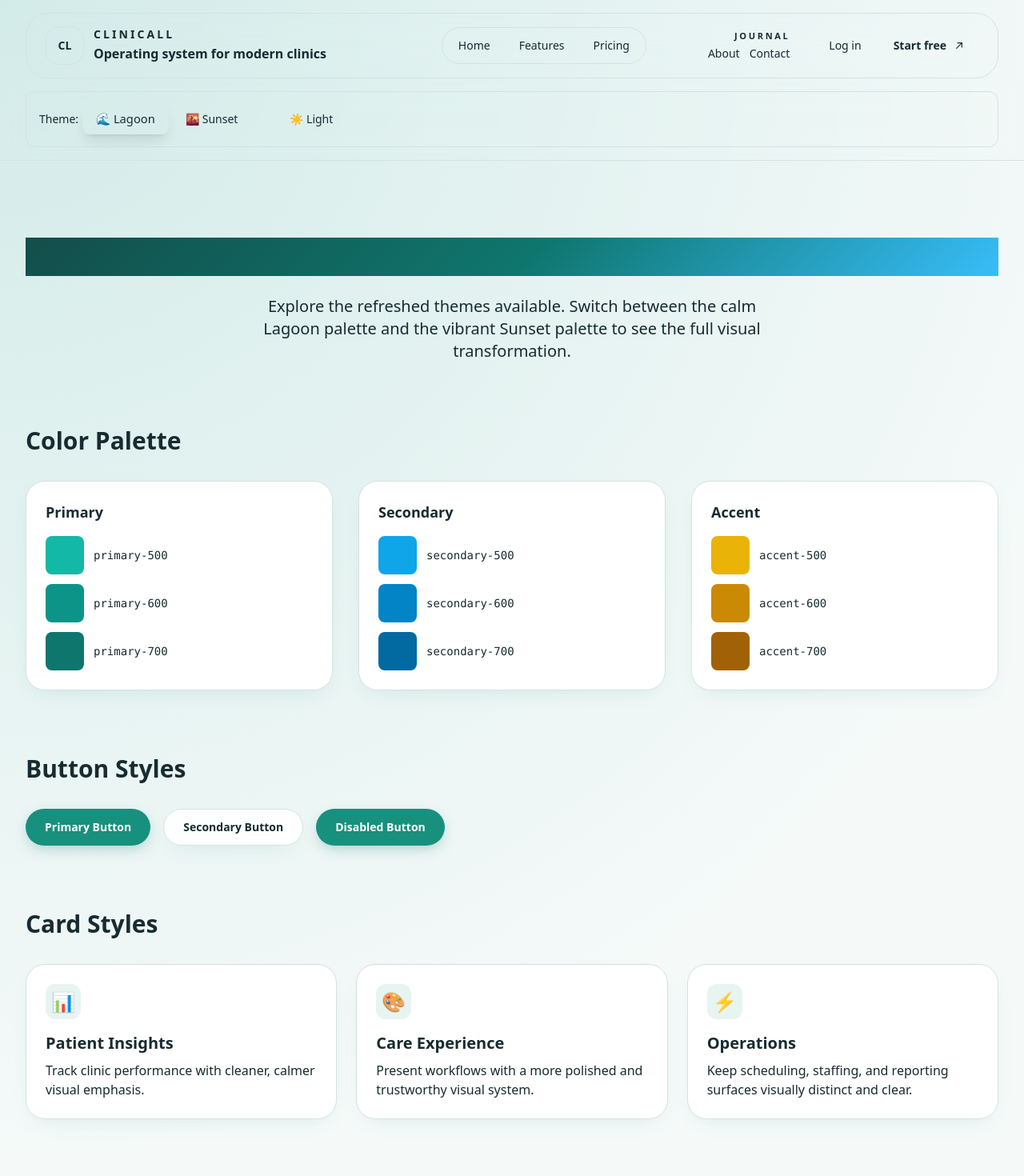
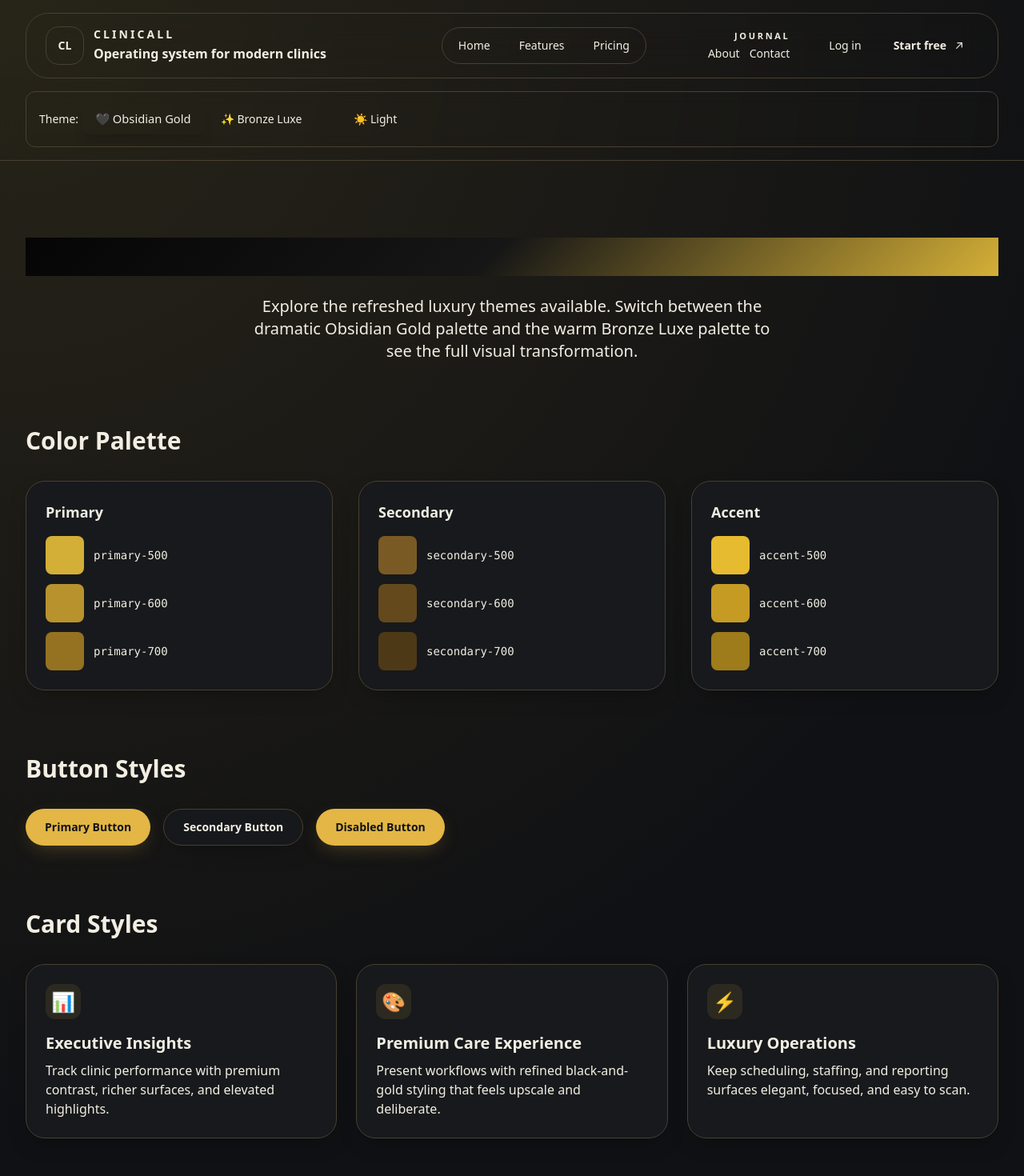
Before and after one commit to asm2me/clinicallnew, a Next.js app in the folder apps/web/: page /theme-demo in a window 1280 px wide. Shown: the top 1470 px of the page at 80% size. Built offline with nearby package versions, Linux system fonts and the light colour scheme.

Commit message:
Replace theme with luxury black and gold palette

```diff
--- a/apps/web/src/app/(marketing)/theme-demo/page.tsx
+++ b/apps/web/src/app/(marketing)/theme-demo/page.tsx
@@ -19,8 +19,8 @@ export default function ThemeDemoPage() {
             Theme Showcase
           </h1>
           <p className="text-xl text-muted-foreground max-w-2xl mx-auto">
-            Explore the refreshed themes available. Switch between the calm Lagoon palette
-            and the vibrant Sunset palette to see the full visual transformation.
+            Explore the refreshed luxury themes available. Switch between the dramatic Obsidian Gold
+            palette and the warm Bronze Luxe palette to see the full visual transformation.
           </p>
         </section>
 
@@ -105,9 +105,9 @@ export default function ThemeDemoPage() {
               <div className="icon-wrap mb-4">
                 <span className="text-2xl">📊</span>
               </div>
-              <h3 className="text-xl font-semibold mb-2">Patient Insights</h3>
+              <h3 className="text-xl font-semibold mb-2">Executive Insights</h3>
               <p className="text-muted-foreground">
-                Track clinic performance with cleaner, calmer visual emphasis.
+                Track clinic performance with premium contrast, richer surfaces, and elevated highlights.
               </p>
             </div>
 
@@ -115,9 +115,9 @@ export default function ThemeDemoPage() {
               <div className="icon-wrap mb-4">
                 <span className="text-2xl">🎨</span>
               </div>
-              <h3 className="text-xl font-semibold mb-2">Care Experience</h3>
+              <h3 className="text-xl font-semibold mb-2">Premium Care Experience</h3>
               <p className="text-muted-foreground">
-                Present workflows with a more polished and trustworthy visual system.
+                Present workflows with refined black-and-gold styling that feels upscale and deliberate.
               </p>
             </div>
 
@@ -125,9 +125,9 @@ export default function ThemeDemoPage() {
               <div className="icon-wrap mb-4">
                 <span className="text-2xl">⚡</span>
               </div>
-              <h3 className="text-xl font-semibold mb-2">Operations</h3>
+              <h3 className="text-xl font-semibold mb-2">Luxury Operations</h3>
               <p className="text-muted-foreground">
-                Keep scheduling, staffing, and reporting surfaces visually distinct and clear.
+                Keep scheduling, staffing, and reporting surfaces elegant, focused, and easy to scan.
               </p>
             </div>
           </div>
@@ -178,11 +178,11 @@ export default function ThemeDemoPage() {
           <div className="grid grid-cols-1 md:grid-cols-2 gap-6">
             <div className="hero-gradient rounded-2xl p-12 text-center text-white">
               <h3 className="text-2xl font-bold mb-2">Hero Gradient</h3>
-              <p className="opacity-90">Ideal for strong landing headers and product highlights</p>
+              <p className="opacity-90">Designed for premium hero sections, launches, and flagship messaging</p>
             </div>
             <div className="surface-gradient rounded-2xl p-12 text-center border">
               <h3 className="text-2xl font-bold mb-2">Surface Gradient</h3>
-              <p className="text-muted-foreground">Subtle depth for dashboards, cards, and sections</p>
+              <p className="text-muted-foreground">Layered depth for dark dashboards, cards, and executive sections</p>
             </div>
           </div>
         </section>
@@ -195,7 +195,7 @@ export default function ThemeDemoPage() {
               <h3 className="text-2xl font-bold mb-4">Glass Card Effect</h3>
               <p className="text-muted-foreground">
                 This card uses a glass morphism effect with backdrop blur.
-                It creates a frosted surface that pairs cleanly with both the Lagoon and Sunset themes.
+                It creates a polished dark surface that pairs cleanly with both the Obsidian Gold and Bronze Luxe themes.
               </p>
             </div>
           </div>
--- a/apps/web/src/app/globals.css
+++ b/apps/web/src/app/globals.css
@@ -3,123 +3,123 @@
 @tailwind utilities;
 
 :root {
-  --background: 165 34% 97%;
-  --foreground: 192 36% 14%;
-  --card: 0 0% 100%;
-  --card-foreground: 192 36% 14%;
-  --border: 174 17% 86%;
-  --muted: 166 28% 93%;
-  --muted-foreground: 193 16% 37%;
-  --primary: 171 71% 33%;
-  --primary-foreground: 0 0% 100%;
-  --secondary: 198 79% 47%;
-  --secondary-foreground: 0 0% 100%;
-  --accent: 48 96% 56%;
-  --accent-foreground: 192 36% 14%;
-  --success: 154 64% 35%;
-  --warning: 32 92% 52%;
-  --danger: 0 72% 56%;
-  --ring: 171 71% 33%;
+  --background: 220 12% 7%;
+  --foreground: 45 38% 92%;
+  --card: 220 10% 10%;
+  --card-foreground: 45 38% 92%;
+  --border: 38 18% 24%;
+  --muted: 220 10% 14%;
+  --muted-foreground: 38 16% 66%;
+  --primary: 43 74% 58%;
+  --primary-foreground: 220 14% 8%;
+  --secondary: 35 42% 42%;
+  --secondary-foreground: 45 38% 92%;
+  --accent: 47 92% 72%;
+  --accent-foreground: 220 14% 8%;
+  --success: 146 42% 44%;
+  --warning: 35 86% 56%;
+  --danger: 0 70% 58%;
+  --ring: 43 74% 58%;
   --radius-sm: 0.5rem;
   --radius-md: 0.75rem;
   --radius-lg: 1rem;
   --radius-xl: 1.5rem;
-  --shadow-soft: 0 10px 30px -14px rgba(15, 118, 110, 0.16);
-  --shadow-medium: 0 18px 48px -18px rgba(15, 118, 110, 0.22);
-  --shadow-strong: 0 28px 80px -24px rgba(15, 118, 110, 0.28);
-  --button-shadow: 0 6px 18px -4px rgba(15, 118, 110, 0.34);
-  --button-shadow-hover: 0 10px 26px -8px rgba(15, 118, 110, 0.42);
-  --gradient-hero: linear-gradient(135deg, #134e4a 0%, #0f766e 52%, #38bdf8 100%);
-  --gradient-surface: linear-gradient(180deg, rgba(255, 255, 255, 0.98), rgba(236, 253, 245, 0.95));
-  --gradient-soft: radial-gradient(circle at top left, rgba(13, 148, 136, 0.15), transparent 42%),
-    radial-gradient(circle at bottom right, rgba(56, 189, 248, 0.12), transparent 40%);
+  --shadow-soft: 0 10px 30px -14px rgba(0, 0, 0, 0.52);
+  --shadow-medium: 0 18px 48px -18px rgba(0, 0, 0, 0.62);
+  --shadow-strong: 0 28px 80px -24px rgba(0, 0, 0, 0.74);
+  --button-shadow: 0 8px 24px -8px rgba(217, 168, 63, 0.34);
+  --button-shadow-hover: 0 14px 32px -10px rgba(217, 168, 63, 0.42);
+  --gradient-hero: linear-gradient(135deg, #050505 0%, #161616 48%, #d4af37 100%);
+  --gradient-surface: linear-gradient(180deg, rgba(22, 22, 22, 0.98), rgba(10, 10, 10, 0.98));
+  --gradient-soft: radial-gradient(circle at top left, rgba(212, 175, 55, 0.12), transparent 40%),
+    radial-gradient(circle at bottom right, rgba(120, 90, 30, 0.14), transparent 42%);
 }
 
 .dark {
-  --background: 191 38% 8%;
-  --foreground: 165 23% 95%;
-  --card: 190 30% 12%;
-  --card-foreground: 165 23% 95%;
-  --border: 191 18% 24%;
-  --muted: 189 24% 16%;
-  --muted-foreground: 188 15% 73%;
-  --primary: 171 58% 53%;
-  --primary-foreground: 191 38% 8%;
-  --secondary: 198 92% 64%;
-  --secondary-foreground: 191 38% 8%;
-  --accent: 48 96% 62%;
-  --accent-foreground: 191 38% 8%;
-  --success: 154 66% 46%;
-  --warning: 38 94% 60%;
-  --danger: 0 82% 67%;
-  --ring: 171 58% 53%;
-  --shadow-soft: 0 12px 28px -12px rgba(2, 6, 23, 0.62);
-  --shadow-medium: 0 18px 48px -16px rgba(2, 6, 23, 0.76);
-  --shadow-strong: 0 26px 72px -20px rgba(2, 6, 23, 0.86);
-  --button-shadow: 0 6px 18px -4px rgba(45, 212, 191, 0.34);
-  --button-shadow-hover: 0 10px 26px -8px rgba(45, 212, 191, 0.42);
-  --gradient-hero: linear-gradient(135deg, #082f2c 0%, #0f766e 52%, #38bdf8 100%);
-  --gradient-surface: linear-gradient(180deg, rgba(10, 25, 30, 0.92), rgba(6, 17, 22, 0.96));
-  --gradient-soft: radial-gradient(circle at top left, rgba(45, 212, 191, 0.16), transparent 42%),
-    radial-gradient(circle at bottom right, rgba(56, 189, 248, 0.12), transparent 40%);
+  --background: 220 14% 5%;
+  --foreground: 45 32% 95%;
+  --card: 220 12% 8%;
+  --card-foreground: 45 32% 95%;
+  --border: 42 20% 20%;
+  --muted: 220 10% 12%;
+  --muted-foreground: 38 16% 70%;
+  --primary: 46 82% 68%;
+  --primary-foreground: 220 14% 6%;
+  --secondary: 34 36% 46%;
+  --secondary-foreground: 45 32% 95%;
+  --accent: 48 96% 74%;
+  --accent-foreground: 220 14% 6%;
+  --success: 146 42% 48%;
+  --warning: 36 92% 60%;
+  --danger: 0 78% 66%;
+  --ring: 46 82% 68%;
+  --shadow-soft: 0 12px 28px -12px rgba(0, 0, 0, 0.66);
+  --shadow-medium: 0 18px 48px -16px rgba(0, 0, 0, 0.78);
+  --shadow-strong: 0 26px 72px -20px rgba(0, 0, 0, 0.9);
+  --button-shadow: 0 8px 24px -8px rgba(245, 208, 92, 0.32);
+  --button-shadow-hover: 0 14px 32px -10px rgba(245, 208, 92, 0.42);
+  --gradient-hero: linear-gradient(135deg, #020202 0%, #111111 50%, #f5d05c 100%);
+  --gradient-surface: linear-gradient(180deg, rgba(14, 14, 14, 0.96), rgba(4, 4, 4, 0.98));
+  --gradient-soft: radial-gradient(circle at top left, rgba(245, 208, 92, 0.14), transparent 38%),
+    radial-gradient(circle at bottom right, rgba(161, 118, 40, 0.14), transparent 42%);
 }
 
 .ocean {
-  --background: 12 33% 97%;
-  --foreground: 256 24% 18%;
-  --card: 0 0% 100%;
-  --card-foreground: 256 24% 18%;
-  --border: 12 18% 86%;
-  --muted: 16 28% 93%;
-  --muted-foreground: 258 12% 40%;
-  --primary: 343 72% 47%;
-  --primary-foreground: 0 0% 100%;
-  --secondary: 17 84% 58%;
-  --secondary-foreground: 0 0% 100%;
-  --accent: 212 86% 57%;
-  --accent-foreground: 0 0% 100%;
-  --success: 154 64% 35%;
-  --warning: 32 92% 52%;
-  --danger: 0 72% 56%;
-  --ring: 343 72% 47%;
-  --shadow-soft: 0 10px 30px -14px rgba(190, 24, 93, 0.18);
-  --shadow-medium: 0 18px 48px -18px rgba(190, 24, 93, 0.24);
-  --shadow-strong: 0 28px 80px -24px rgba(190, 24, 93, 0.3);
-  --button-shadow: 0 6px 18px -4px rgba(190, 24, 93, 0.34);
-  --button-shadow-hover: 0 10px 26px -8px rgba(190, 24, 93, 0.42);
-  --gradient-hero: linear-gradient(135deg, #4c0519 0%, #be185d 50%, #f97316 100%);
-  --gradient-surface: linear-gradient(180deg, rgba(255, 255, 255, 0.98), rgba(255, 241, 242, 0.95));
-  --gradient-soft: radial-gradient(circle at top left, rgba(244, 63, 94, 0.16), transparent 42%),
-    radial-gradient(circle at bottom right, rgba(59, 130, 246, 0.12), transparent 40%);
+  --background: 30 14% 8%;
+  --foreground: 38 30% 90%;
+  --card: 28 12% 11%;
+  --card-foreground: 38 30% 90%;
+  --border: 30 16% 22%;
+  --muted: 28 10% 15%;
+  --muted-foreground: 34 14% 64%;
+  --primary: 33 52% 58%;
+  --primary-foreground: 24 16% 8%;
+  --secondary: 24 28% 34%;
+  --secondary-foreground: 38 30% 90%;
+  --accent: 41 64% 78%;
+  --accent-foreground: 24 16% 8%;
+  --success: 146 36% 44%;
+  --warning: 34 82% 58%;
+  --danger: 0 68% 60%;
+  --ring: 33 52% 58%;
+  --shadow-soft: 0 10px 30px -14px rgba(0, 0, 0, 0.5);
+  --shadow-medium: 0 18px 48px -18px rgba(0, 0, 0, 0.6);
+  --shadow-strong: 0 28px 80px -24px rgba(0, 0, 0, 0.72);
+  --button-shadow: 0 8px 24px -8px rgba(184, 134, 11, 0.28);
+  --button-shadow-hover: 0 14px 32px -10px rgba(184, 134, 11, 0.38);
+  --gradient-hero: linear-gradient(135deg, #0b0b0b 0%, #1b1711 52%, #b8860b 100%);
+  --gradient-surface: linear-gradient(180deg, rgba(28, 24, 18, 0.96), rgba(10, 10, 10, 0.98));
+  --gradient-soft: radial-gradient(circle at top left, rgba(184, 134, 11, 0.12), transparent 40%),
+    radial-gradient(circle at bottom right, rgba(210, 180, 140, 0.12), transparent 42%);
 }
 
 .dark.ocean {
-  --background: 258 29% 9%;
-  --foreground: 330 20% 96%;
-  --card: 258 24% 13%;
-  --card-foreground: 330 20% 96%;
-  --border: 259 16% 24%;
-  --muted: 258 18% 16%;
-  --muted-foreground: 260 13% 73%;
-  --primary: 341 82% 68%;
-  --primary-foreground: 258 29% 9%;
-  --secondary: 18 92% 64%;
-  --secondary-foreground: 258 29% 9%;
-  --accent: 209 92% 67%;
-  --accent-foreground: 258 29% 9%;
-  --success: 154 66% 46%;
-  --warning: 38 94% 60%;
-  --danger: 0 82% 67%;
-  --ring: 341 82% 68%;
-  --shadow-soft: 0 12px 28px -12px rgba(10, 6, 24, 0.64);
-  --shadow-medium: 0 18px 48px -16px rgba(10, 6, 24, 0.78);
-  --shadow-strong: 0 26px 72px -20px rgba(10, 6, 24, 0.88);
-  --button-shadow: 0 6px 18px -4px rgba(251, 113, 133, 0.34);
-  --button-shadow-hover: 0 10px 26px -8px rgba(251, 113, 133, 0.44);
-  --gradient-hero: linear-gradient(135deg, #2e1065 0%, #be185d 52%, #f97316 100%);
-  --gradient-surface: linear-gradient(180deg, rgba(38, 18, 63, 0.92), rgba(20, 10, 34, 0.96));
-  --gradient-soft: radial-gradient(circle at top left, rgba(251, 113, 133, 0.18), transparent 42%),
-    radial-gradient(circle at bottom right, rgba(96, 165, 250, 0.12), transparent 40%);
+  --background: 26 16% 6%;
+  --foreground: 40 24% 94%;
+  --card: 26 12% 9%;
+  --card-foreground: 40 24% 94%;
+  --border: 30 18% 18%;
+  --muted: 24 10% 13%;
+  --muted-foreground: 34 12% 68%;
+  --primary: 37 62% 68%;
+  --primary-foreground: 24 16% 7%;
+  --secondary: 28 24% 38%;
+  --secondary-foreground: 40 24% 94%;
+  --accent: 42 78% 80%;
+  --accent-foreground: 24 16% 7%;
+  --success: 146 36% 48%;
+  --warning: 34 88% 62%;
+  --danger: 0 74% 66%;
+  --ring: 37 62% 68%;
+  --shadow-soft: 0 12px 28px -12px rgba(0, 0, 0, 0.68);
+  --shadow-medium: 0 18px 48px -16px rgba(0, 0, 0, 0.8);
+  --shadow-strong: 0 26px 72px -20px rgba(0, 0, 0, 0.92);
+  --button-shadow: 0 8px 24px -8px rgba(212, 175, 55, 0.28);
+  --button-shadow-hover: 0 14px 32px -10px rgba(212, 175, 55, 0.4);
+  --gradient-hero: linear-gradient(135deg, #050505 0%, #17120a 50%, #d4af37 100%);
+  --gradient-surface: linear-gradient(180deg, rgba(20, 16, 11, 0.96), rgba(5, 5, 5, 0.98));
+  --gradient-soft: radial-gradient(circle at top left, rgba(212, 175, 55, 0.14), transparent 38%),
+    radial-gradient(circle at bottom right, rgba(230, 204, 138, 0.12), transparent 42%);
 }
 
 html {
--- a/apps/web/src/components/theme-switcher.tsx
+++ b/apps/web/src/components/theme-switcher.tsx
@@ -59,9 +59,9 @@ export default function ThemeSwitcher() {
                 ? 'bg-primary text-primary-foreground shadow-lg scale-105'
                 : 'bg-muted text-muted-foreground hover:bg-muted/80'
             }`}
-            title="Lagoon Theme"
+            title="Obsidian Gold Theme"
           >
-            🌊 Lagoon
+            🖤 Obsidian Gold
           </button>
           <button
             onClick={() => handleThemeChange('ocean')}
@@ -70,9 +70,9 @@ export default function ThemeSwitcher() {
                 ? 'bg-primary text-primary-foreground shadow-lg scale-105'
                 : 'bg-muted text-muted-foreground hover:bg-muted/80'
             }`}
-            title="Sunset Theme"
+            title="Bronze Luxe Theme"
           >
-            🌇 Sunset
+            ✨ Bronze Luxe
           </button>
         </div>
       </div>
--- a/apps/web/tailwind.config.js
+++ b/apps/web/tailwind.config.js
@@ -9,82 +9,82 @@ module.exports = {
     extend: {
       colors: {
         primary: {
-          50: '#f0fdfa',
-          100: '#ccfbf1',
-          200: '#99f6e4',
-          300: '#5eead4',
-          400: '#2dd4bf',
-          500: '#14b8a6',
-          600: '#0d9488',
-          700: '#0f766e',
-          800: '#115e59',
-          900: '#134e4a',
-          950: '#042f2e',
+          50: '#fff9e6',
+          100: '#fdf0c2',
+          200: '#f9df8a',
+          300: '#f2ca52',
+          400: '#e3b63d',
+          500: '#d4af37',
+          600: '#b8922c',
+          700: '#947221',
+          800: '#705418',
+          900: '#4f3a10',
+          950: '#2e2108',
         },
         primary_ocean: {
-          50: '#fff1f2',
-          100: '#ffe4e6',
-          200: '#fecdd3',
-          300: '#fda4af',
-          400: '#fb7185',
-          500: '#f43f5e',
-          600: '#e11d48',
-          700: '#be185d',
-          800: '#9f1239',
-          900: '#881337',
-          950: '#4c0519',
+          50: '#fdf7ec',
+          100: '#f7e8cf',
+          200: '#eed1a2',
+          300: '#dfb776',
+          400: '#c99a4b',
+          500: '#b8860b',
+          600: '#9a7009',
+          700: '#7a5908',
+          800: '#5b4206',
+          900: '#402d04',
+          950: '#251902',
         },
         secondary: {
-          50: '#f0f9ff',
-          100: '#e0f2fe',
-          200: '#bae6fd',
-          300: '#7dd3fc',
-          400: '#38bdf8',
-          500: '#0ea5e9',
-          600: '#0284c7',
-          700: '#0369a1',
-          800: '#075985',
-          900: '#0c4a6e',
-          950: '#082f49',
+          50: '#f5f0e6',
+          100: '#e7dac1',
+          200: '#d0b98a',
+          300: '#b39257',
+          400: '#977438',
+          500: '#7a5a24',
+          600: '#64491d',
+          700: '#4e3917',
+          800: '#392911',
+          900: '#261b0b',
+          950: '#140e05',
         },
         secondary_ocean: {
-          50: '#fff7ed',
-          100: '#ffedd5',
-          200: '#fed7aa',
-          300: '#fdba74',
-          400: '#fb923c',
-          500: '#f97316',
-          600: '#ea580c',
-          700: '#c2410c',
-          800: '#9a3412',
-          900: '#7c2d12',
-          950: '#431407',
+          50: '#f4efe8',
+          100: '#e2d4bf',
+          200: '#c8af8d',
+          300: '#aa875f',
+          400: '#8e6941',
+          500: '#6f502f',
+          600: '#5a4126',
+          700: '#46321d',
+          800: '#322315',
+          900: '#21170d',
+          950: '#120c07',
         },
         accent: {
-          50: '#fefce8',
-          100: '#fef9c3',
-          200: '#fef08a',
-          300: '#fde047',
-          400: '#facc15',
-          500: '#eab308',
-          600: '#ca8a04',
-          700: '#a16207',
-          800: '#854d0e',
-          900: '#713f12',
-          950: '#422006',
+          50: '#fffced',
+          100: '#fff5c7',
+          200: '#ffe999',
+          300: '#f9da67',
+          400: '#f0cb46',
+          500: '#e6bb2f',
+          600: '#c69b24',
+          700: '#9e7b1b',
+          800: '#775c13',
+          900: '#533f0d',
+          950: '#2d2207',
         },
         accent_ocean: {
-          50: '#eff6ff',
-          100: '#dbeafe',
-          200: '#bfdbfe',
-          300: '#93c5fd',
-          400: '#60a5fa',
-          500: '#3b82f6',
-          600: '#2563eb',
-          700: '#1d4ed8',
-          800: '#1e40af',
-          900: '#1e3a8a',
-          950: '#172554',
+          50: '#fff8ef',
+          100: '#fcebd2',
+          200: '#f5d6a8',
+          300: '#e9be7d',
+          400: '#d7a055',
+          500: '#c58531',
+          600: '#a56c28',
+          700: '#83541f',
+          800: '#613d17',
+          900: '#43290f',
+          950: '#251607',
         },
       },
       borderRadius: {
@@ -96,8 +96,8 @@ module.exports = {
         'soft': '0 4px 20px -2px rgba(0, 0, 0, 0.1)',
         'medium': '0 10px 40px -10px rgba(0, 0, 0, 0.15)',
         'strong': '0 20px 60px -15px rgba(0, 0, 0, 0.2)',
-        'glow': '0 0 40px -10px rgba(20, 184, 166, 0.32)',
-        'glow-indigo': '0 0 40px -10px rgba(244, 63, 94, 0.3)',
+        'glow': '0 0 40px -10px rgba(212, 175, 55, 0.34)',
+        'glow-indigo': '0 0 40px -10px rgba(184, 134, 11, 0.32)',
       },
       animation: {
         'fade-in': 'fadeIn 0.5s ease-in-out',
```
Also changed, not shown: 1 other file (tests, documents, lock files or other folders).
